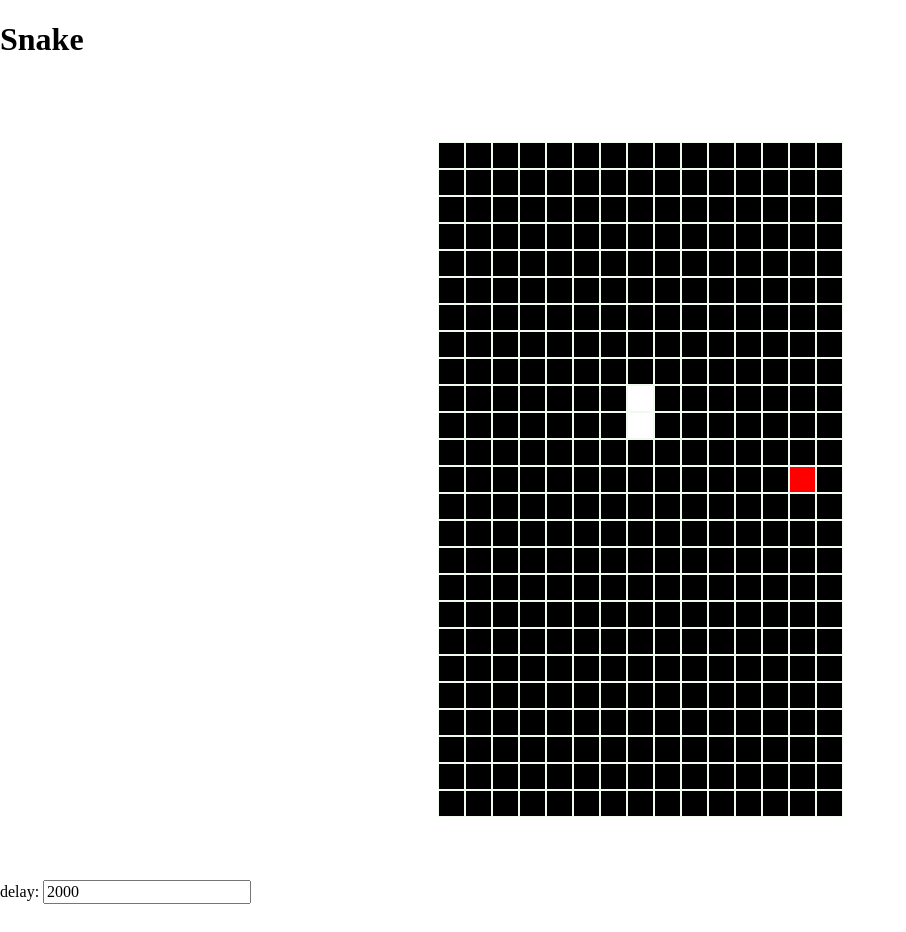
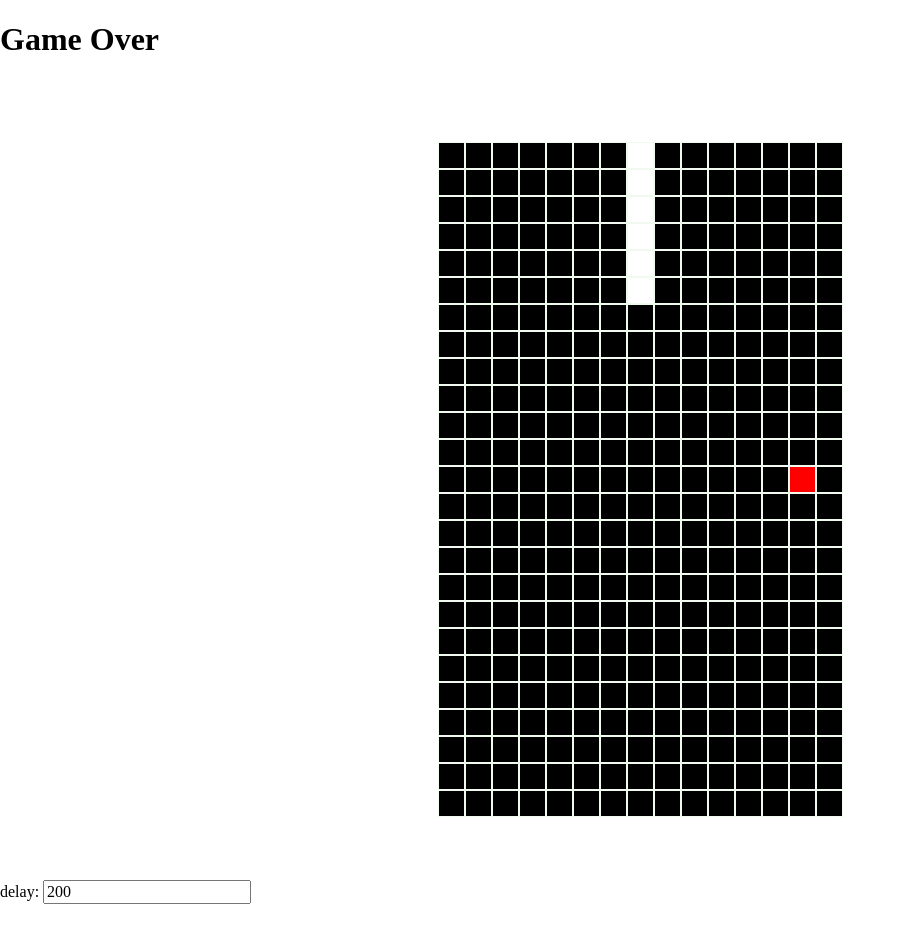
Before and after one commit to iamBevan/snake, a React (Create React App) app: page / in a window 1280 px wide. Shown: the top 932 px of the page, without its empty margins (0-906 px from the left). Built offline with nearby package versions, Linux system fonts and the light colour scheme; the HTML template or start-up script is replaced by a standard one.

Commit message:
snake now eats and grows & new food is placed

```diff
--- a/src/components/grid/Grid.tsx
+++ b/src/components/grid/Grid.tsx
@@ -20,7 +20,7 @@ function Grid() {
 	const [yPos, setYPos] = useState(12);
 	const [xPos, setXPos] = useState(7);
 	const [count, setCount] = useState(0);
-	const [delay, setDelay] = useState(2000);
+	const [delay, setDelay] = useState(200);
 	const [isRunning, toggleIsRunning] = useBoolean(true);
 	const [foodCoords, setFoodCoords] = useState<Position>({
 		x: Math.floor(Math.random() * 14) + 1,
@@ -39,18 +39,23 @@ function Grid() {
 		return rows;
 	});
 
-	// useEffect(() => {
-	// 	setGrid(
-	// 		produce(grid, (gridCopy) => {
-	// 			gridCopy[xPos][yPos] = 1;
-	// 		})
-	// 	);;
-	// }, [xPos]);
-
-	const gameOver = () => {
-		return <h1>Game Over</h1>;
+	useEffect(() => {
+		const isThereFood = () => {
+			if (hasFood === false) {
+				setGrid(
+					produce(grid, (gridCopy) => {
+						gridCopy[foodCoords.y][foodCoords.x] = 2;
+					})
+				);
+				// setXPos(foodCoords.x);
+				// setYPos(foodCoords.y);
+				setHasFood(true);
+			}
 		};
 
+		if (foodCoords.x === xPos && foodCoords.y === yPos) {
+			setHasFood(false);
+			setSnakeLength((prev) => prev + 1);
 			const food = () => {
 				setFoodCoords({
 					x: Math.floor(Math.random() * 14) + 1,
@@ -58,6 +63,18 @@ function Grid() {
 				});
 				// setHasFood(true);
 				console.log("food");
+			};
+			food();
+		}
+
+		isThereFood();
+		if (count > 0) {
+			console.log("grid", grid);
+		}
+	}, [grid, xPos, yPos]);
+
+	const gameOver = () => {
+		return <h1>Game Over</h1>;
 	};
 
 	const handleColor = (squareVal: number) => {
@@ -73,17 +90,6 @@ function Grid() {
 	};
 
 	const runSnake = () => {
-		const isThereFood = () => {
-			if (hasFood === false) {
-				setGrid(
-					produce(grid, (gridCopy) => {
-						gridCopy[foodCoords.y][foodCoords.x] = 2;
-						// gridCopy[yPos - 1][xPos] = 1;
-					})
-				);
-				setHasFood(true);
-			}
-		};
 		if (
 			(yPos === 0 && direction === "up") ||
 			(xPos === 0 && direction === "left") ||
@@ -102,8 +108,9 @@ function Grid() {
 							}
 						})
 					);
-					isThereFood();
-					setYPos(yPos - 1);
+					// setYPos
+					// isThereFood();
+					setYPos((prev) => prev - 1);
 					break;
 				case "down":
 					setGrid(
@@ -114,7 +121,7 @@ function Grid() {
 							}
 						})
 					);
-					isThereFood();
+					// isThereFood();
 					setYPos(yPos + 1);
 					break;
 				case "left":
@@ -126,7 +133,7 @@ function Grid() {
 							}
 						})
 					);
-					isThereFood();
+					// isThereFood();
 					setXPos(xPos - 1);
 					break;
 				case "right":
@@ -138,7 +145,7 @@ function Grid() {
 							}
 						})
 					);
-					isThereFood();
+					// isThereFood();
 					setXPos(xPos + 1);
 					break;
 			}
@@ -150,31 +157,18 @@ function Grid() {
 			} else {
 				tail.push({ x: xPos, y: yPos });
 			}
+
+			// isThereFood();
 		}
-		console.log(grid);
 	};
 
 	useInterval(
 		() => {
 			runSnake();
 			setCount(count + 1);
-			if (xPos === foodCoords.x && yPos === foodCoords.y) {
-				// setSnakeLength((prev) => prev + 1);
-				setHasFood(false);
-				console.log("DING DING");
-				food();
-			}
-
-			// console.log("interval log", "x: ", xPos, "y: ", yPos);
-			// console.log("food log", "x: ", foodCoords?.x, "y: ", foodCoords?.y);
-
-			// console.log("hasfood", hasFood);
 		},
 		isRunning ? delay : null
 	);
-
-	// console.log("yPos", yPos);
-	// console.log("xPos", xPos);
 
 	const handleKeyPress = useCallback((e: KeyboardEvent) => {
 		e.preventDefault();
@@ -207,6 +201,7 @@ function Grid() {
 
 	return (
 		<>
+			{/* {console.log(grid)} */}
 			{isRunning ? <h1>Snake</h1> : gameOver()}
 			<div className={styles.container}>
 				<div
```
Lines whose indentation alone changed are shown as unchanged.
